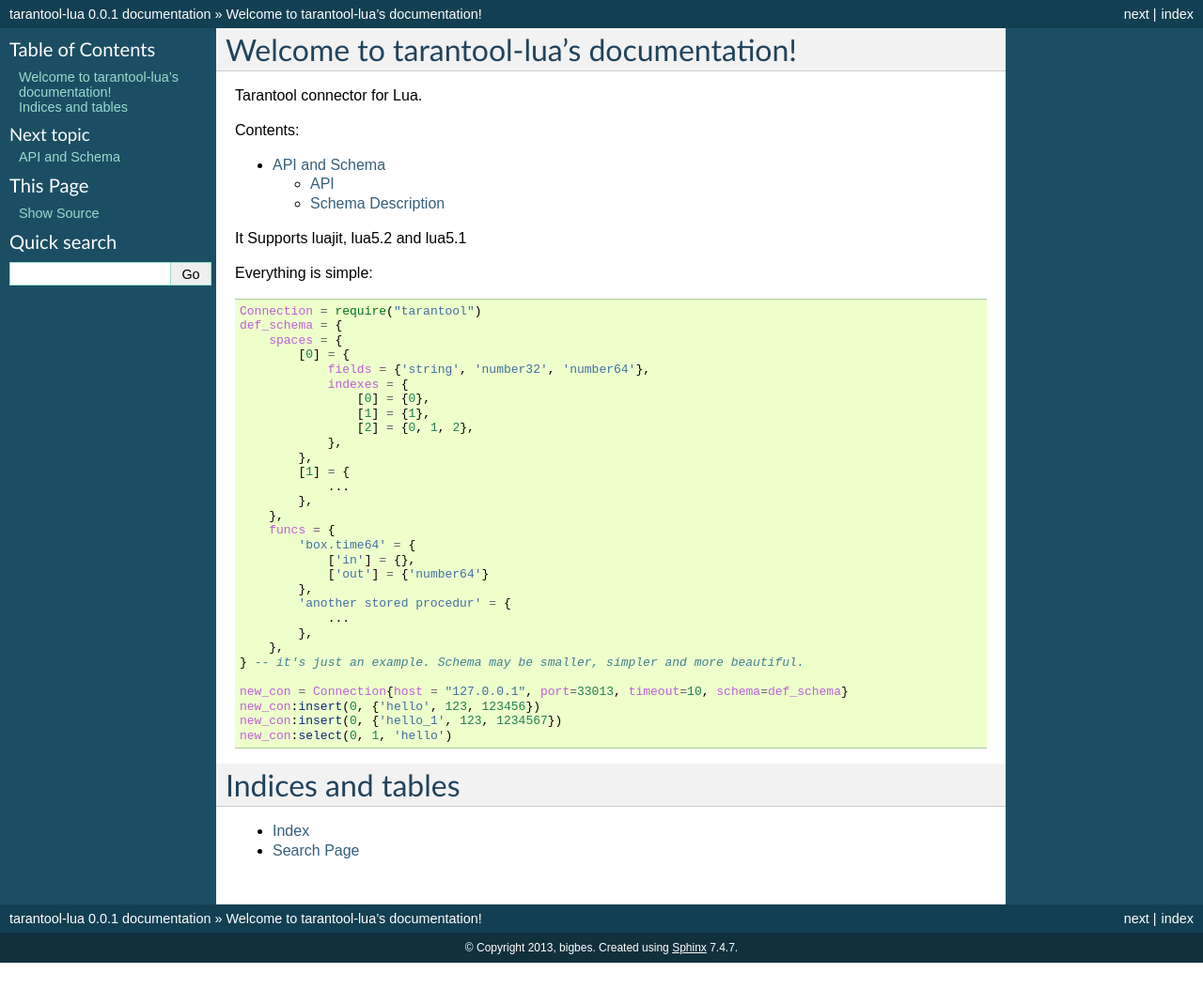
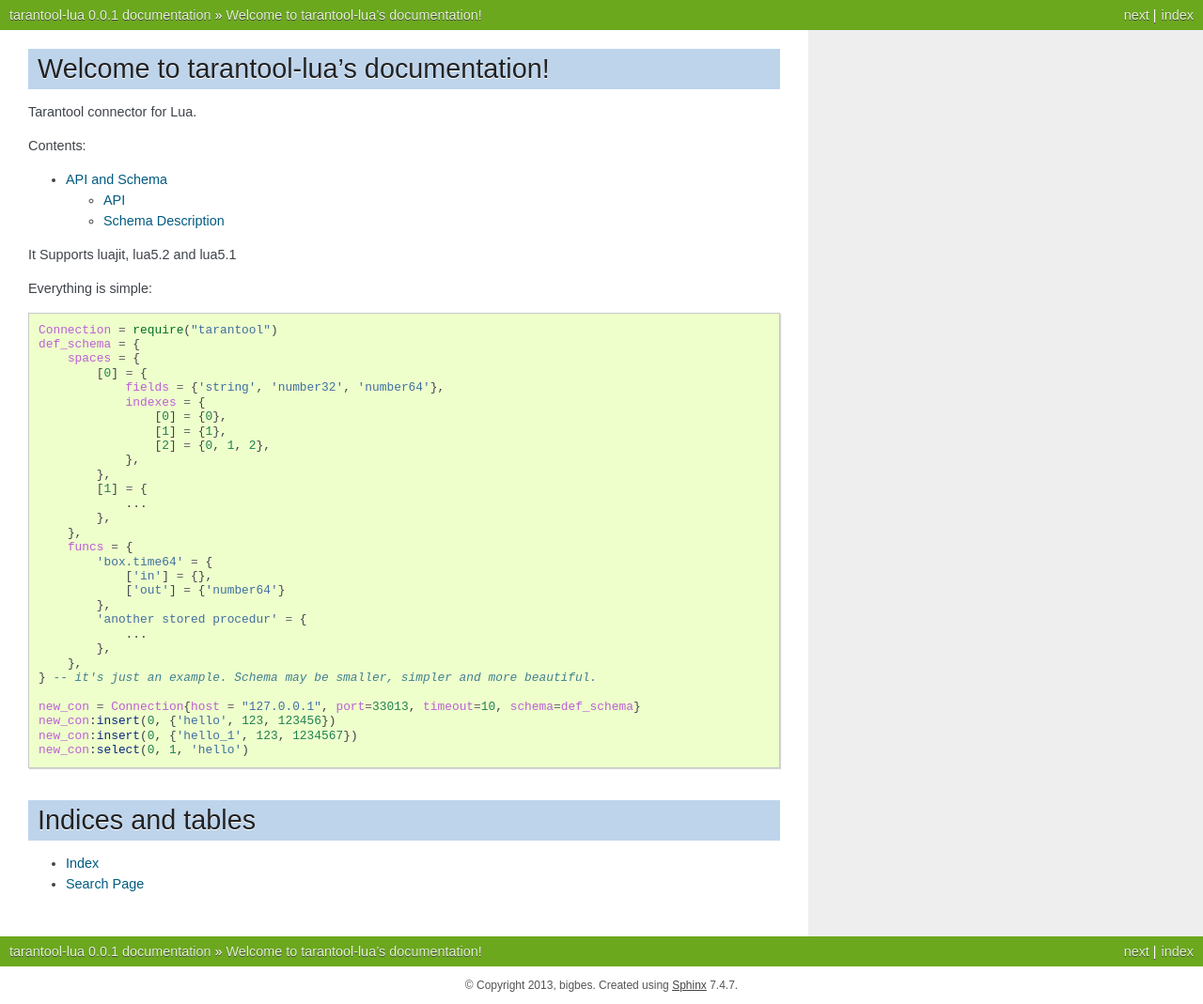
Before and after one commit to tarantool/tarantool-lua, a Sphinx documentation site: the page built from docs/source/index.rst, in a window 1280 px wide. Shown: the whole page at 94% size. Built offline with Sphinx 7.4.7, drawn with Linux system fonts in a browser that asks for light colours; before the commit the page ends 1025 px from its top, so only the background shows below that.

Commit message:
Othere Theme+No Sidebar

```diff
--- a/docs/source/conf.py
+++ b/docs/source/conf.py
@@ -94,12 +94,12 @@
 
 # The theme to use for HTML and HTML Help pages.  See the documentation for
 # a list of builtin themes.
-html_theme = 'default'
+html_theme = 'nature'
 
 # Theme options are theme-specific and customize the look and feel of a theme
 # further.  For a list of options available for each theme, see the
 # documentation.
-#html_theme_options = {}
+html_theme_options = {'nosidebar' : True,}
 
 # Add any paths that contain custom themes here, relative to this directory.
 #html_theme_path = []
```
